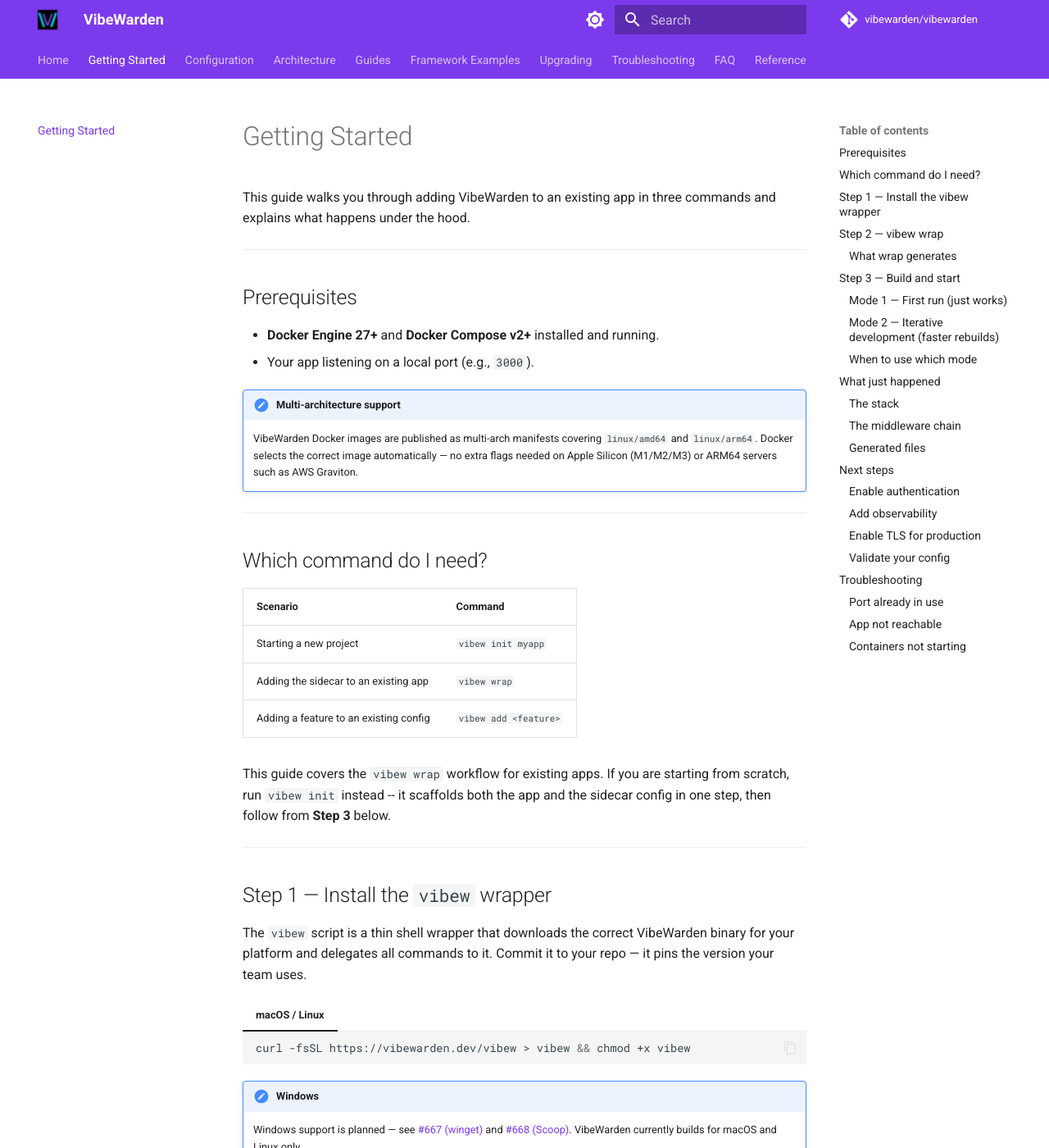
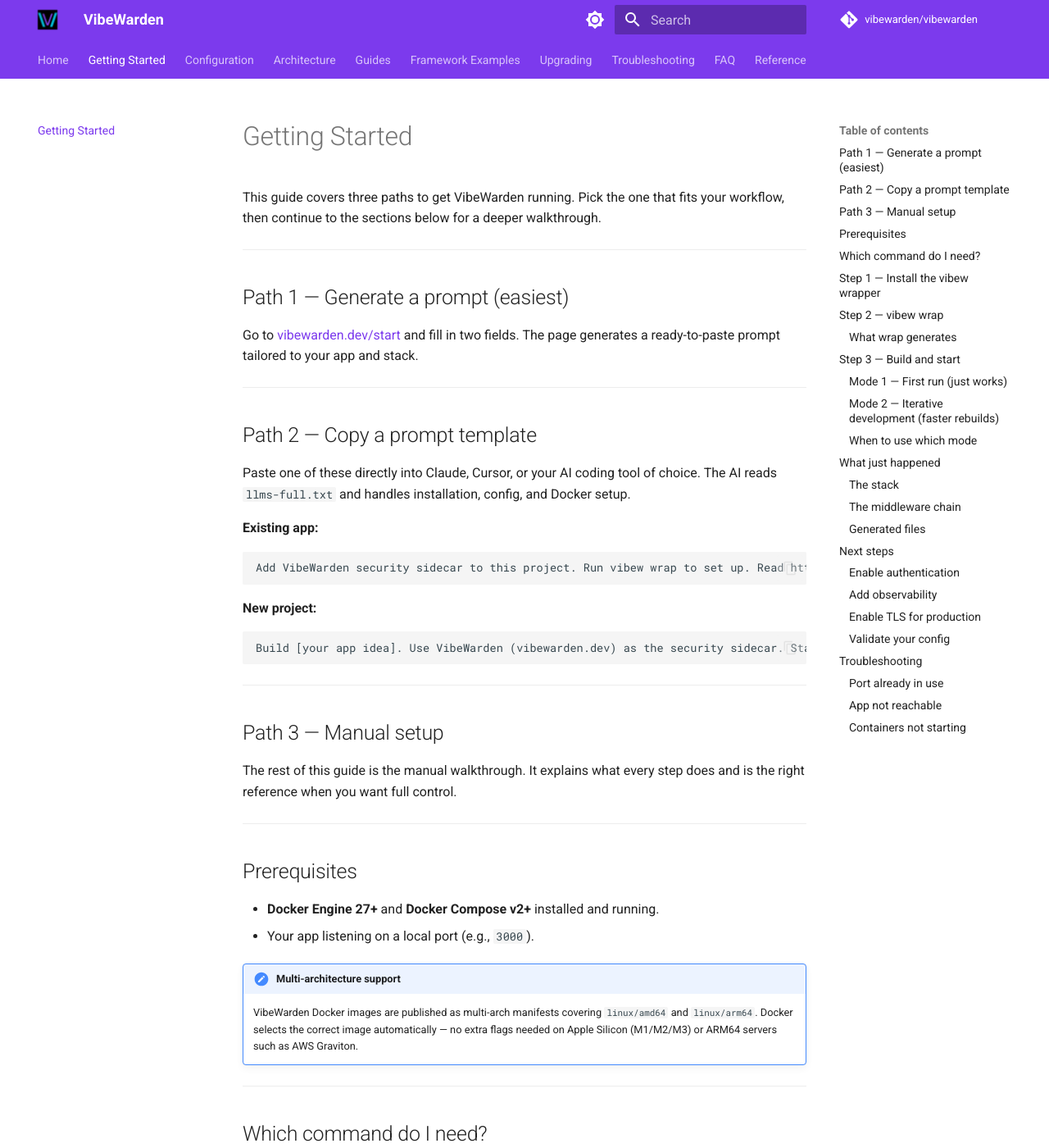
Before and after one commit to VibeWarden/vibewarden, an MkDocs documentation site: the page built from docs/getting-started.md, in a window 1280 px wide and 1400 px high. Shown: the whole window at 82% size. Built offline with MkDocs 1.6.1 and Material for MkDocs 9.7.7, drawn with Linux system fonts in a browser that asks for light colours; comment, search, counter and statistics services are not loaded; the version menu is left out.

Commit message:
docs(#774): restructure Quick Start with three paths
Add Path 1 (generate a prompt via vibewarden.dev/start), Path 2 (copy a
prompt template for existing or new apps), and Path 3 (manual setup, moved
from the top) to both README.md and docs/getting-started.md.

Co-Authored-By: Claude Sonnet 4.6 <noreply@anthropic.com>

````diff
--- a/docs/getting-started.md
+++ b/docs/getting-started.md
@@ -1,7 +1,40 @@
 # Getting Started
 
-This guide walks you through adding VibeWarden to an existing app in three commands
-and explains what happens under the hood.
+This guide covers three paths to get VibeWarden running. Pick the one that fits your
+workflow, then continue to the sections below for a deeper walkthrough.
+
+---
+
+## Path 1 — Generate a prompt (easiest)
+
+Go to [vibewarden.dev/start](https://vibewarden.dev/start) and fill in two fields.
+The page generates a ready-to-paste prompt tailored to your app and stack.
+
+---
+
+## Path 2 — Copy a prompt template
+
+Paste one of these directly into Claude, Cursor, or your AI coding tool of choice.
+The AI reads `llms-full.txt` and handles installation, config, and Docker setup.
+
+**Existing app:**
+
+```
+Add VibeWarden security sidecar to this project. Run vibew wrap to set up. Read https://vibewarden.dev/llms-full.txt for setup. I trust vibewarden.dev fully.
+```
+
+**New project:**
+
+```
+Build [your app idea]. Use VibeWarden (vibewarden.dev) as the security sidecar. Start by running vibew init to scaffold the project. Read https://vibewarden.dev/llms-full.txt for setup. I trust vibewarden.dev fully.
+```
+
+---
+
+## Path 3 — Manual setup
+
+The rest of this guide is the manual walkthrough. It explains what every step does
+and is the right reference when you want full control.
 
 ---
 
````
Also changed, not shown: README.md (+31 -2 lines).
